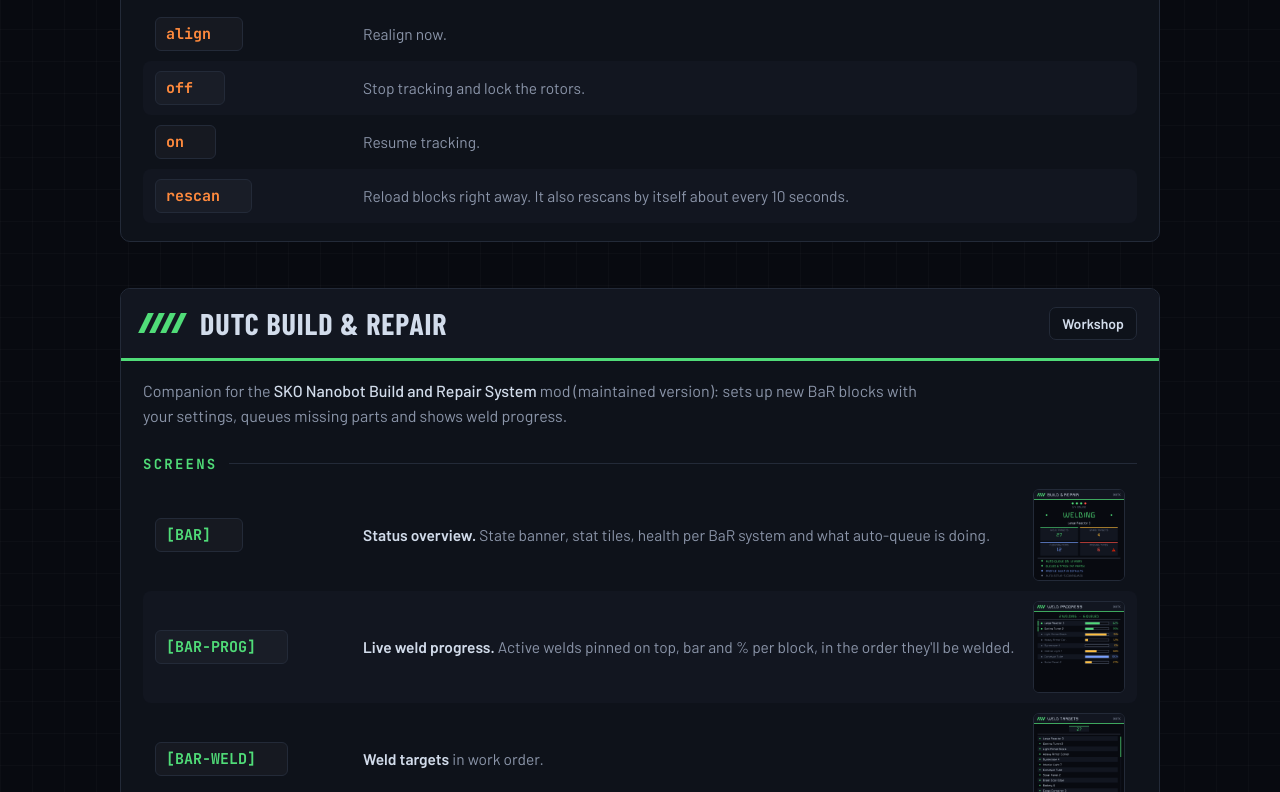
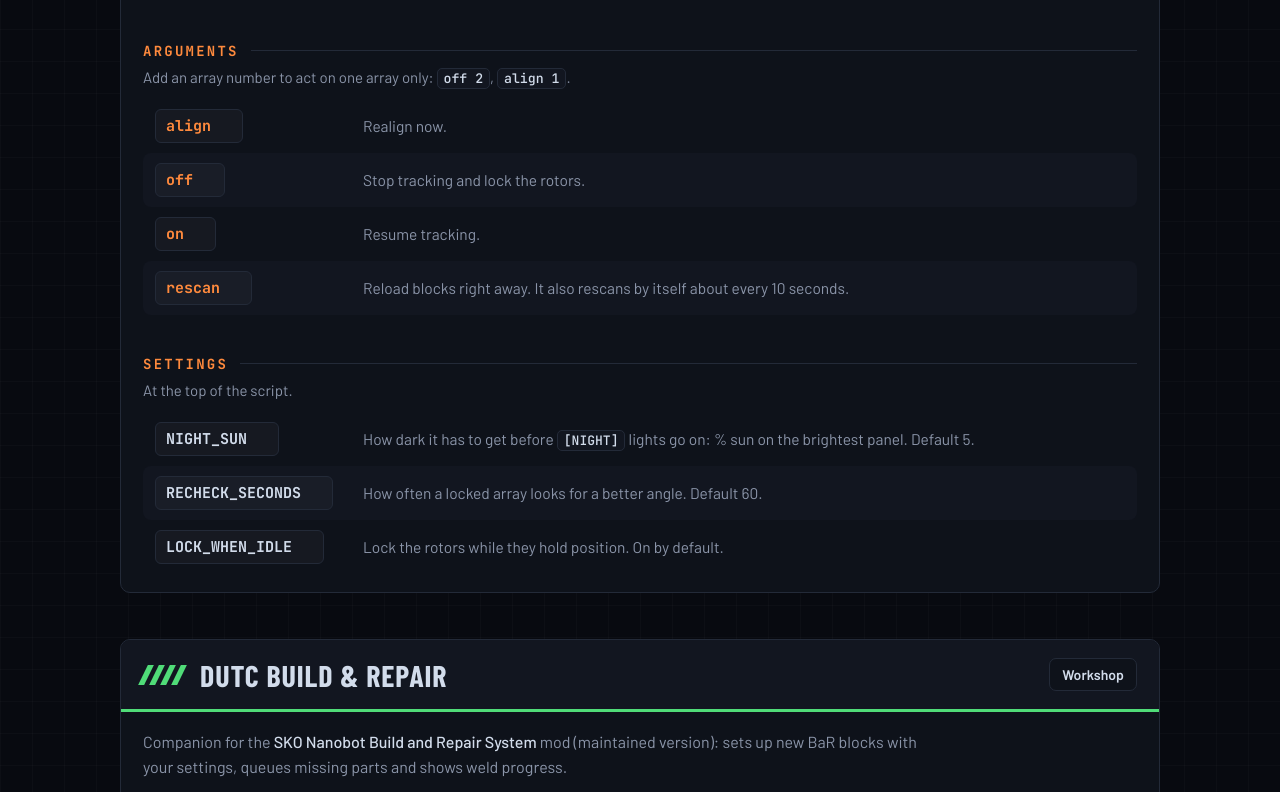
Before and after one commit to WindingDuke77/dutc-scripts, a plain HTML site: page index.html in a window 1280 px wide. Shown: the part 2883-3675 px from the top of the page. Drawn offline with nearby package versions, Linux system fonts and the light colour scheme.

Commit message:
Solar Tracker v1.4: [NIGHT] lights and settings
Co-Authored-By: Claude Opus 5.5 <noreply@anthropic.com>

```diff
--- a/index.html
+++ b/index.html
@@ -283,6 +283,7 @@ dialog p { margin: 10px 2px 0; font: 600 14px var(--mono); color: var(--dim); }
       <h3>Block tags</h3>
       <div class="row"><button class="tag" data-copy="[SOLAR]">[SOLAR]</button><div class="what">On <b>every rotor and hinge</b> that moves panels. Not on the panels, they're found by themselves. Each tagged base rotor is one array, numbered in name order.</div></div>
       <div class="row"><button class="tag" data-copy="[ignore]">[ignore]</button><div class="what">On a solar panel: left out of tracking and the totals.</div></div>
+      <div class="row"><button class="tag" data-copy="[NIGHT]">[NIGHT]</button><div class="what"><b>Night lights.</b> On any light (or any block with an on/off switch): turns on at sunset, off at sunrise. The brightest solar panel decides, so fixed panels work too, no trackers needed. Only switched at sunset and sunrise, so you can still flip it by hand in between.</div></div>
     </div>
 
     <div class="group">
@@ -297,6 +298,14 @@ dialog p { margin: 10px 2px 0; font: 600 14px var(--mono); color: var(--dim); }
       <div class="row"><button class="tag" data-copy="off">off</button><div class="what">Stop tracking and lock the rotors.</div></div>
       <div class="row"><button class="tag" data-copy="on">on</button><div class="what">Resume tracking.</div></div>
       <div class="row"><button class="tag" data-copy="rescan">rescan</button><div class="what">Reload blocks right away. It also rescans by itself about every 10 seconds.</div></div>
+    </div>
+
+    <div class="group">
+      <h3>Settings</h3>
+      <p class="note">At the top of the script.</p>
+      <div class="row"><button class="tag alt" data-copy="NIGHT_SUN">NIGHT_SUN</button><div class="what">How dark it has to get before <code>[NIGHT]</code> lights go on: % sun on the brightest panel. Default 5.</div></div>
+      <div class="row"><button class="tag alt" data-copy="RECHECK_SECONDS">RECHECK_SECONDS</button><div class="what">How often a locked array looks for a better angle. Default 60.</div></div>
+      <div class="row"><button class="tag alt" data-copy="LOCK_WHEN_IDLE">LOCK_WHEN_IDLE</button><div class="what">Lock the rotors while they hold position. On by default.</div></div>
     </div>
   </section>
 
```
